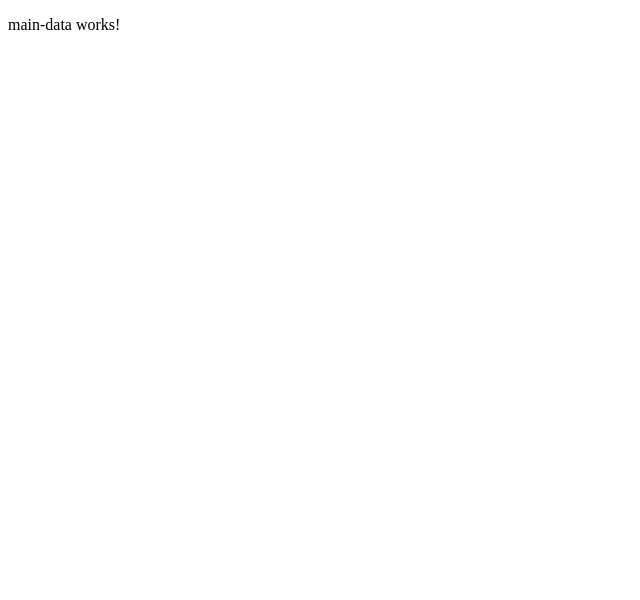
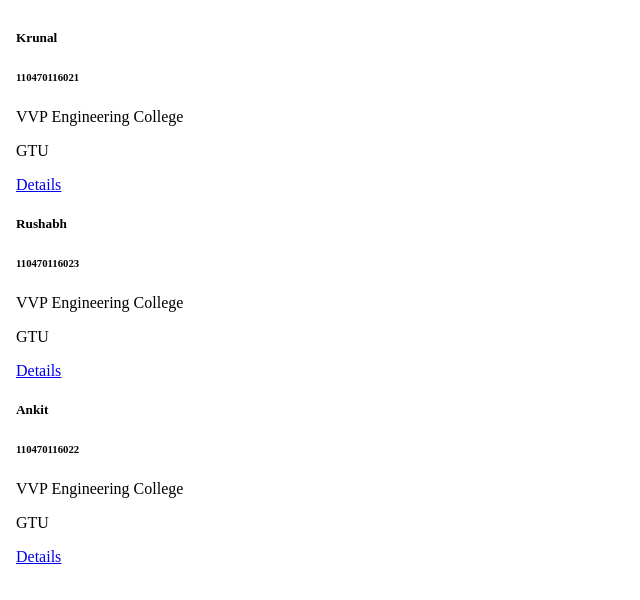
Before and after one commit to aditya-devalalikar/ng_api_sql, an Angular app: page / in a window 1280 px wide. Shown: the top 600 px of the page, without its empty margins (0-640 px from the left). Built offline with nearby package versions, Linux system fonts and the light colour scheme.

Commit message:
observer added

```diff
--- a/package.json
+++ b/package.json
@@ -18,6 +18,7 @@
     "@angular/platform-browser": "^15.0.0",
     "@angular/platform-browser-dynamic": "^15.0.0",
     "@angular/router": "^15.0.0",
+    "bootstrap": "^5.2.3",
     "rxjs": "~7.5.0",
     "tslib": "^2.3.0",
     "zone.js": "~0.12.0"
--- a/src/app/api-call.service.ts
+++ b/src/app/api-call.service.ts
@@ -1,9 +1,43 @@
 import { Injectable } from '@angular/core';
+import { Data } from './sample.data';
+import { Observable } from 'rxjs';
 
 @Injectable({
   providedIn: 'root'
 })
 export class ApiCallService {
 
+  students: Data [] = [{
+    id: 1,
+    name: 'Krunal',
+    enrollmentNumber: 110470116021,
+    College: 'VVP Engineering College',
+    University: 'GTU'
+  },
+  {
+    id: 2,
+    name: 'Rushabh',
+    enrollmentNumber: 110470116023,
+    College: 'VVP Engineering College',
+    University: 'GTU'
+  },
+  {
+    id: 3,
+    name: 'Ankit',
+    enrollmentNumber: 110470116022,
+    College: 'VVP Engineering College',
+    University: 'GTU'
+  }];
+
   constructor() { }
+
+  public getStudents(): any {
+    const dataObservable = new Observable(observer => {
+           setTimeout(() => {
+               observer.next(this.students);
+           }, 1000);
+    });
+
+    return dataObservable;
 }
+}
--- a/src/app/app.component.html
+++ b/src/app/app.component.html
@@ -1 +1,14 @@
-<router-outlet></router-outlet>
+<!DOCTYPE html>
+<html lang="en">
+<head>
+    <meta charset="UTF-8">
+    <meta http-equiv="X-UA-Compatible" content="IE=edge">
+    <meta name="viewport" content="width=device-width, initial-scale=1.0">
+    <title>Document</title>
+    <link href="https://cdn.jsdelivr.net/npm/bootstrap@5.3.0-alpha1/dist/css/bootstrap.min.css" rel="stylesheet" integrity="sha384-GLhlTQ8iRABdZLl6O3oVMWSktQOp6b7In1Zl3/Jr59b6EGGoI1aFkw7cmDA6j6gD" crossorigin="anonymous">
+</head>
+<body>
+    <router-outlet></router-outlet>
+    <script src="https://cdn.jsdelivr.net/npm/bootstrap@5.3.0-alpha1/dist/js/bootstrap.bundle.min.js" integrity="sha384-w76AqPfDkMBDXo30jS1Sgez6pr3x5MlQ1ZAGC+nuZB+EYdgRZgiwxhTBTkF7CXvN" crossorigin="anonymous"></script>
+</body>
+</html>
--- a/src/app/main-data/main-data.component.html
+++ b/src/app/main-data/main-data.component.html
@@ -1 +1,15 @@
-<p>main-data works!</p>
+<div class="container">
+    <div class="row" style="margin-top: 30px">
+        <div class="col-md-3 col-xs-6" *ngFor="let student of students">
+            <div class="card">
+                <div class="card-body">
+                    <h5 class="card-title">{{ student.name }}</h5>
+                    <h6 class="card-subtitle">{{ student.enrollmentNumber }}</h6>
+                    <p class="card-text">{{ student.College }}</p>
+                    <p class="card-text">{{ student.University }}</p>
+                    <a class="btn btn-primary" href="#" >Details</a>
+                </div>
+            </div>
+        </div>
+    </div>
+</div>
--- a/src/app/main-data/main-data.component.ts
+++ b/src/app/main-data/main-data.component.ts
@@ -1,4 +1,6 @@
 import { Component } from '@angular/core';
+import { Data } from '../sample.data';
+import { ApiCallService } from '../api-call.service';
 
 @Component({
   selector: 'app-main-data',
@@ -7,4 +9,15 @@
 })
 export class MainDataComponent {
 
+  students: Data[] = [];
+
+    constructor(private apicallservice: ApiCallService) {}
+
+    ngOnInit() {
+        const studentsObservable = this.apicallservice.getStudents();
+        studentsObservable.subscribe((studentsData: Data[]) => {
+            this.students = studentsData;
+        });
+    }
+
 }
```
Also changed, not shown: src/app/sample.data.ts (added, +7 -0 lines), 2 other files (tests, documents, lock files or other folders).
